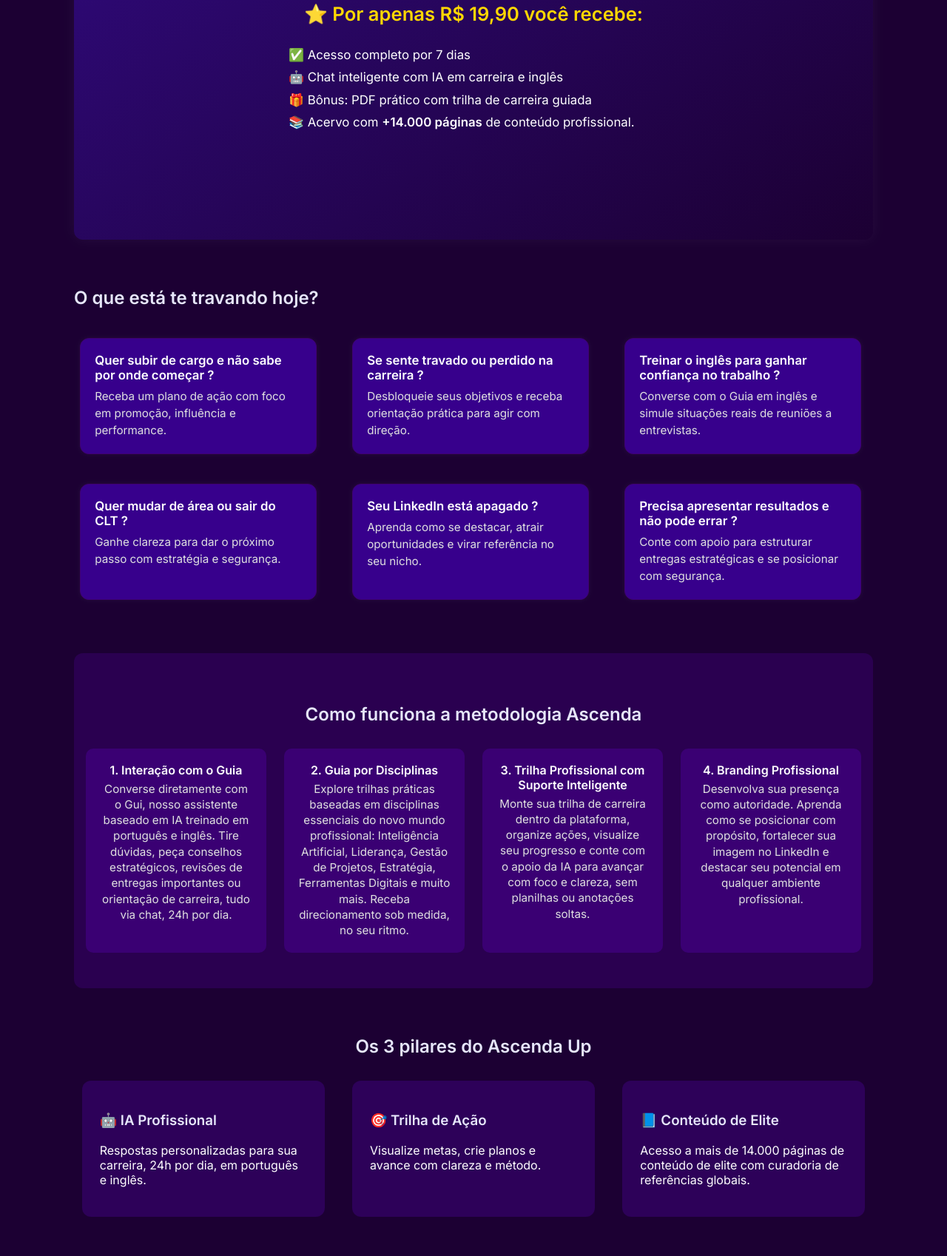
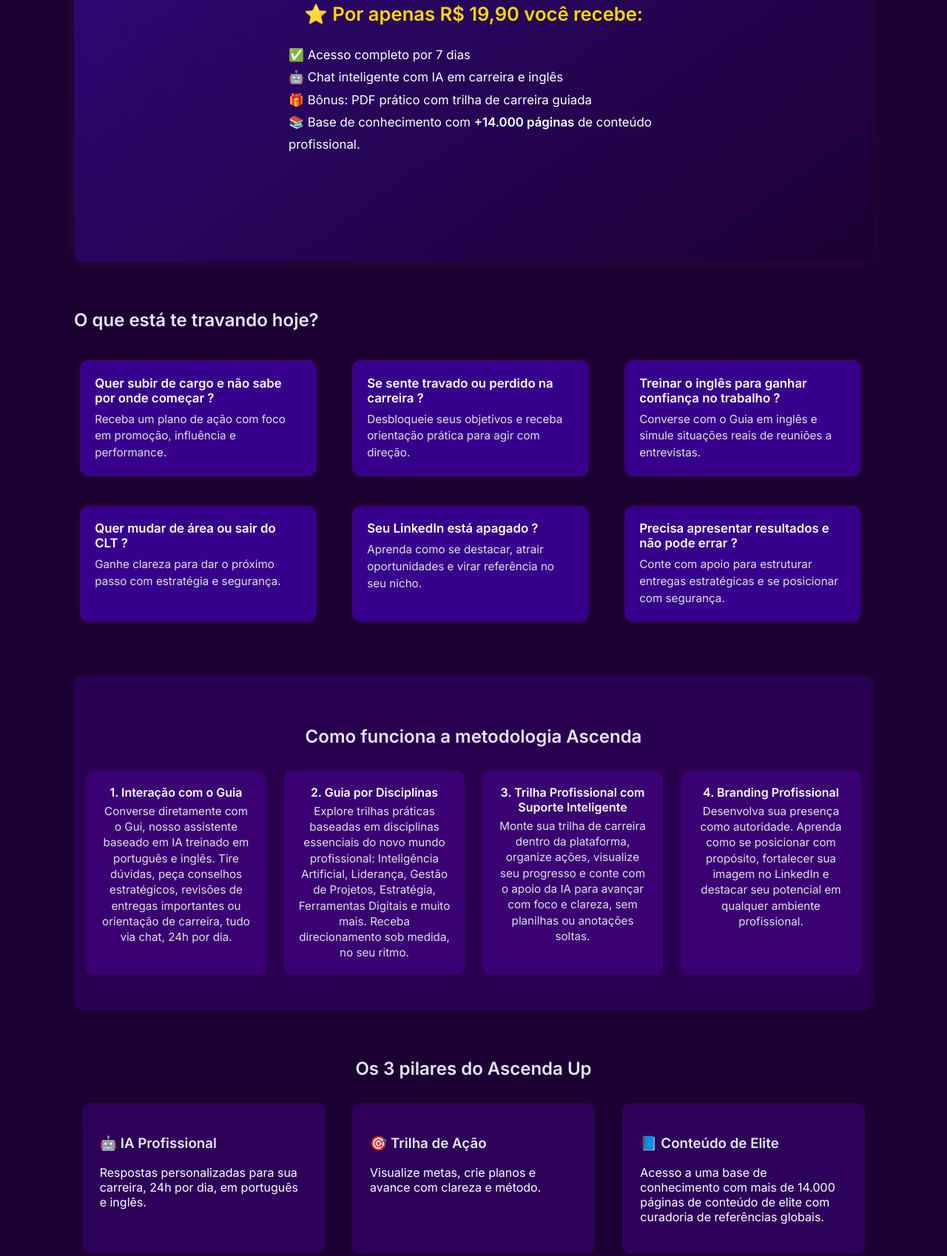
Before and after one commit to eristonmanagement/ascenda-up-webapp, a website: page ascenda-up-webapp/public/oferta.html in a window 1280 px wide. Shown: the part 481-2179 px from the top of the page at 74% size. Drawn offline with Linux system fonts and the light colour scheme.

Commit message:
Atualiza conteúdo visual e textos das páginas index, oferta e checkout

```diff
--- a/ascenda-up-webapp/public/oferta.html
+++ b/ascenda-up-webapp/public/oferta.html
@@ -199,7 +199,7 @@
                  <li>✅ Acesso completo por 7 dias</li>
                  <li>🤖 Chat inteligente com IA em carreira e inglês</li>
                  <li>🎁 Bônus: PDF prático com trilha de carreira guiada</li>
-				 <li>📚 Acervo com <strong>+14.000 páginas</strong> de conteúdo profissional.</li>
+				 <li>📚 Base de conhecimento com <strong>+14.000 páginas</strong> de conteúdo profissional.</li>
             </ul>
     </section>
 
@@ -397,7 +397,7 @@
 
     <div style="background-color: #2d0159; padding: 1.5rem; border-radius: 12px; width: 280px;">
       <h3>📘 Conteúdo de Elite</h3>
-      <p>Acesso a mais de 14.000 páginas de conteúdo de elite com curadoria de referências globais.</p>
+      <p>Acesso a uma base de conhecimento com mais de 14.000 páginas de conteúdo de elite com curadoria de referências globais.</p>
     </div>
 
   </div>
```
Also changed, not shown: ascenda-up-webapp/public/checkout.html (+1 -1 lines), ascenda-up-webapp/public/index.html (+1 -1 lines).
